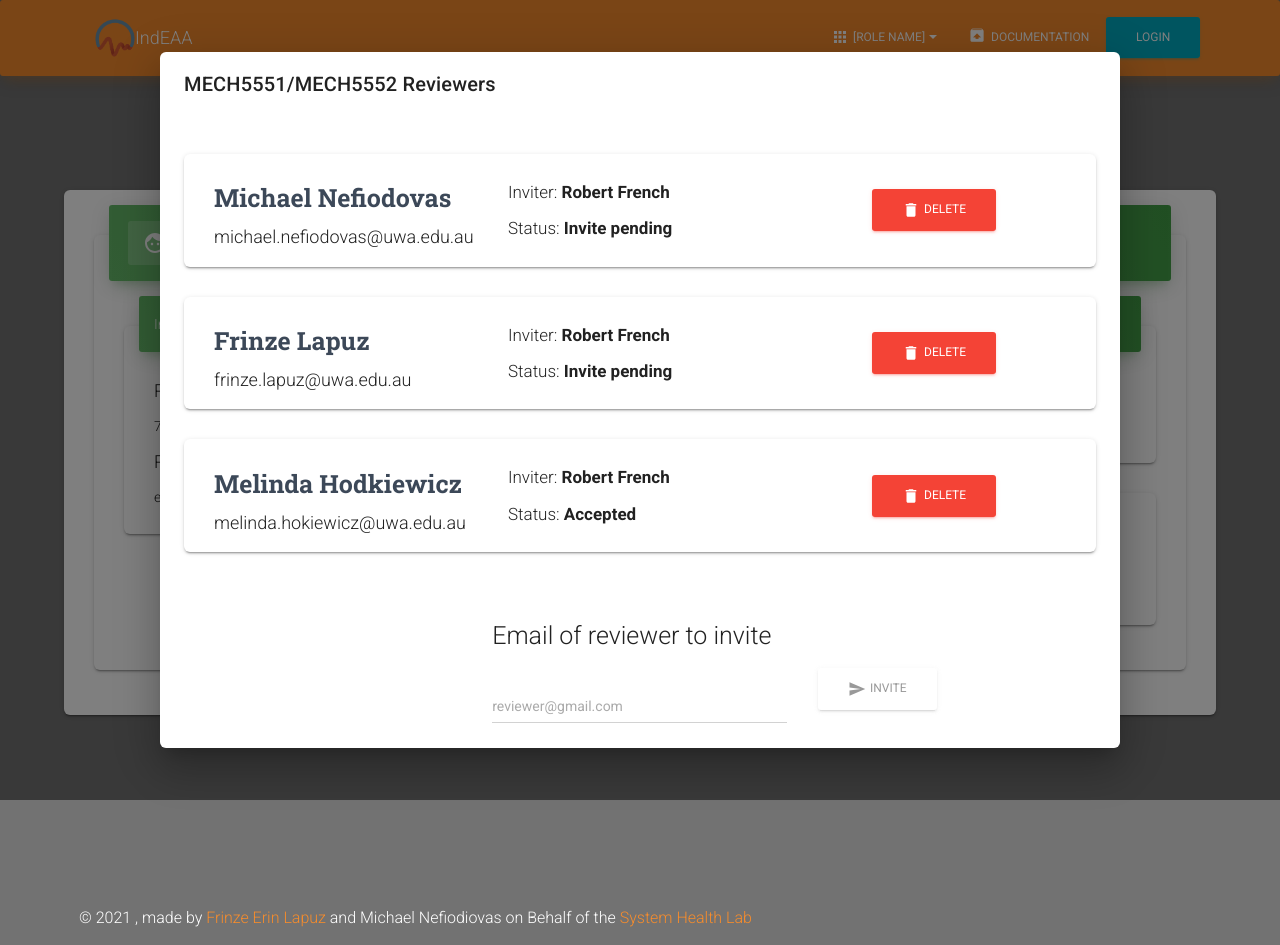
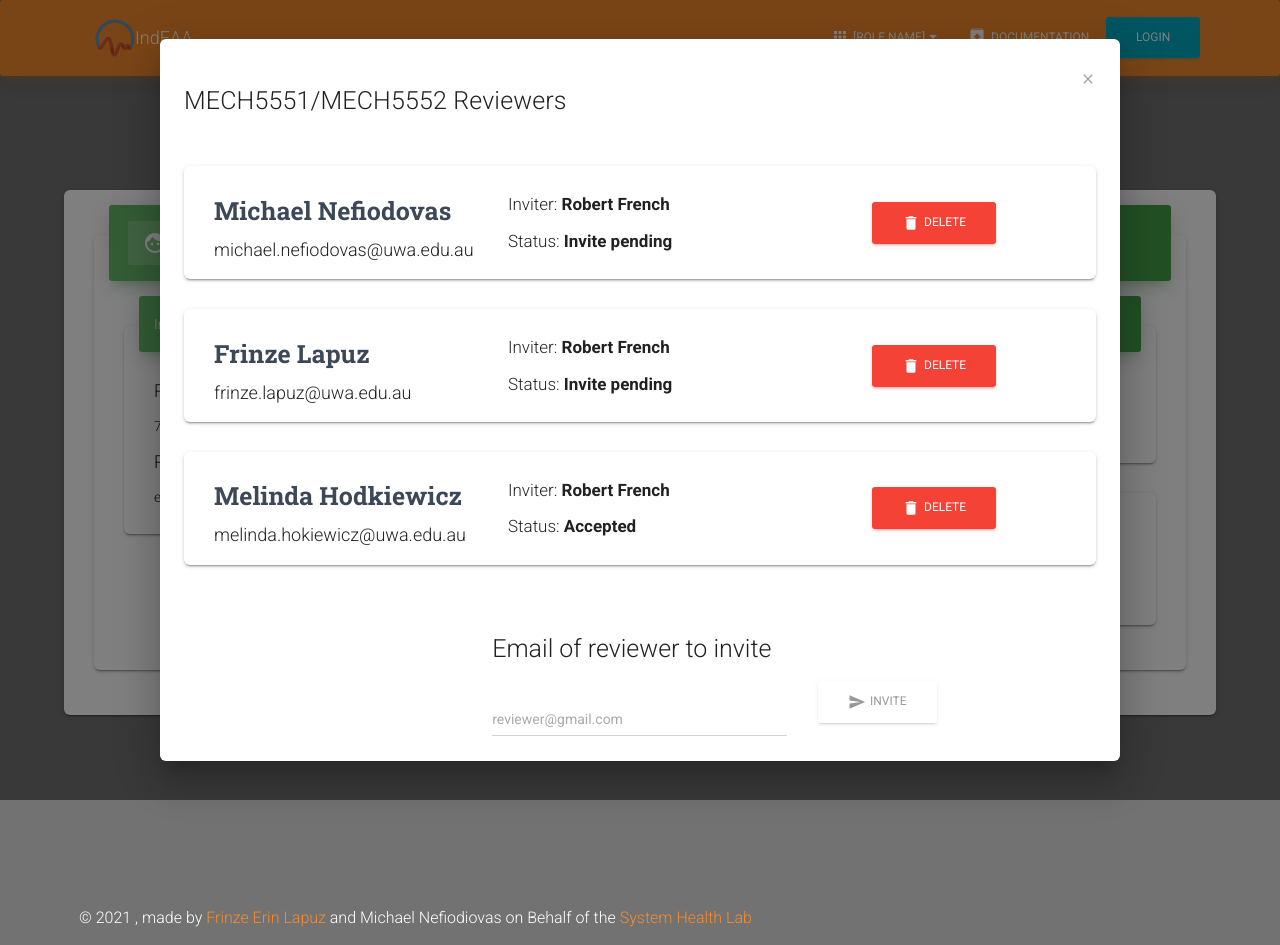
Before and after one commit to uwasystemhealth/IndEAA, a Next.js app in the folder client/: page /coordinator/1231 in a window 1280 px wide. Both pictures are taken after a click on the button "MANAGE REVIEWERS". Built offline with nearby package versions, Linux system fonts and the light colour scheme.

Commit message:
CHANGE Added close icons to all dialog modals

```diff
--- a/client/components/Coordinator/EvaluationOverview/Documents/EditModal.js
+++ b/client/components/Coordinator/EvaluationOverview/Documents/EditModal.js
@@ -12,13 +12,23 @@ import SubjectIcon from "@material-ui/icons/Subject";
 import Card from "components/MaterialKit/Card/Card.js";
 import CardBody from "components/MaterialKit/Card/CardBody.js";
 import CardHeader from "components/MaterialKit/Card/CardHeader.js";
+import IconButton from "@material-ui/core/IconButton";
+import Close from "@material-ui/icons/Close";
 
 // CUSTOM COMPONENTS
 import ApplyTo from "./../Justifications/ApplyTo.js";
 
+// STYLES
+import modalStyle from "assets/jss/nextjs-material-kit/modalStyle.js";
+import { makeStyles } from "@material-ui/core/styles";
+const useStyles = makeStyles({
+  ...modalStyle,
+});
+
 import React, { useState } from "react";
 
 const EditModal = ({ createModal }) => {
+  const classes = useStyles();
   const [modal, setModal] = useState(false);
 
   const handleSave = () => {
@@ -55,7 +65,18 @@ const EditModal = ({ createModal }) => {
         maxWidth="lg"
         fullWidth
       >
-        <DialogTitle>Add New</DialogTitle>
+        <DialogTitle className={classes.modalHeader}>
+          <IconButton
+            className={classes.modalCloseButton}
+            key="close"
+            aria-label="Close"
+            color="inherit"
+            onClick={() => setModal(false)}
+          >
+            <Close className={classes.modalClose} />
+          </IconButton>
+          <h3>{createModal ? "Add New" : "Edit Existing"}</h3>
+        </DialogTitle>
         <DialogContent>
           <GridContainer>
             <GridItem xs={5}>
--- a/client/components/Coordinator/EvaluationOverview/General/Controls/ManageReviewers.js
+++ b/client/components/Coordinator/EvaluationOverview/General/Controls/ManageReviewers.js
@@ -8,6 +8,8 @@ import CustomInput from "components/MaterialKit/CustomInput/CustomInput.js";
 import SendIcon from "@material-ui/icons/Send";
 import GridContainer from "components/MaterialKit/Grid/GridContainer.js";
 import GridItem from "components/MaterialKit/Grid/GridItem.js";
+import IconButton from "@material-ui/core/IconButton";
+import Close from "@material-ui/icons/Close";
 
 // CUSTOM COMPONENTS
 import ReviewerListing from "./ReviewerListing.js";
@@ -47,9 +49,19 @@ const ManageReviewers = ({ courseTitle, reviewers }) => {
         maxWidth="md"
         fullWidth
       >
-        <DialogTitle id="form-dialog-title">
-          {courseTitle} Reviewers
+        <DialogTitle className={classes.modalHeader}>
+          <IconButton
+            className={classes.modalCloseButton}
+            key="close"
+            aria-label="Close"
+            color="inherit"
+            onClick={() => setModal(false)}
+          >
+            <Close className={classes.modalClose} />
+          </IconButton>
+          <h3>{courseTitle} Reviewers</h3>
         </DialogTitle>
+
         <DialogContent>{reviewerCards}</DialogContent>
         <DialogActions>
           <GridContainer>
--- a/client/components/Coordinator/EvaluationOverview/Justifications/ManageEOC.js
+++ b/client/components/Coordinator/EvaluationOverview/Justifications/ManageEOC.js
@@ -13,6 +13,8 @@ import Card from "components/MaterialKit/Card/Card.js";
 import CardBody from "components/MaterialKit/Card/CardBody.js";
 import CardHeader from "components/MaterialKit/Card/CardHeader.js";
 import HelpIcon from "@material-ui/icons/Help";
+import IconButton from "@material-ui/core/IconButton";
+import Close from "@material-ui/icons/Close";
 
 // CUSTOM COMPONENTS
 import ApplyTo from "./ApplyTo.js";
@@ -20,7 +22,8 @@ import DocumentViewer from "./DocumentViewer.js";
 
 // STYLES
 import { makeStyles } from "@material-ui/core/styles";
-const styles = {};
+import modalStyle from "assets/jss/nextjs-material-kit/modalStyle.js";
+const styles = { ...modalStyle };
 const useStyles = makeStyles(styles);
 
 import React, { useState } from "react";
@@ -56,8 +59,19 @@ const ManageEOC = ({ title, description }) => {
         maxWidth="lg"
         fullWidth
       >
-        <DialogTitle>
-          {title} - {description}
+        <DialogTitle className={classes.modalHeader}>
+          <IconButton
+            className={classes.modalCloseButton}
+            key="close"
+            aria-label="Close"
+            color="inherit"
+            onClick={() => setModal(false)}
+          >
+            <Close className={classes.modalClose} />
+          </IconButton>
+          <h3>
+            {title} - {description}
+          </h3>
         </DialogTitle>
 
         <DialogContent>
```
